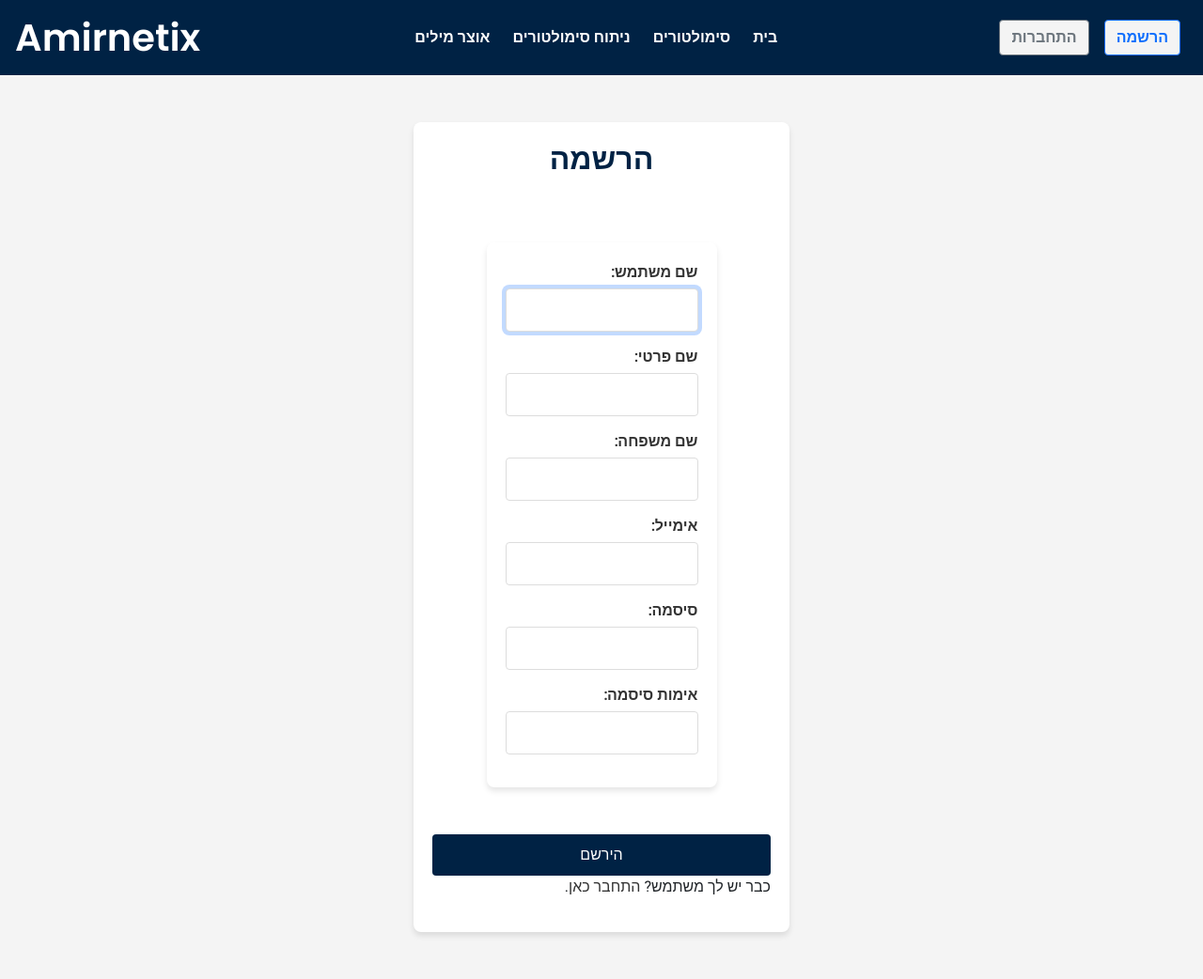
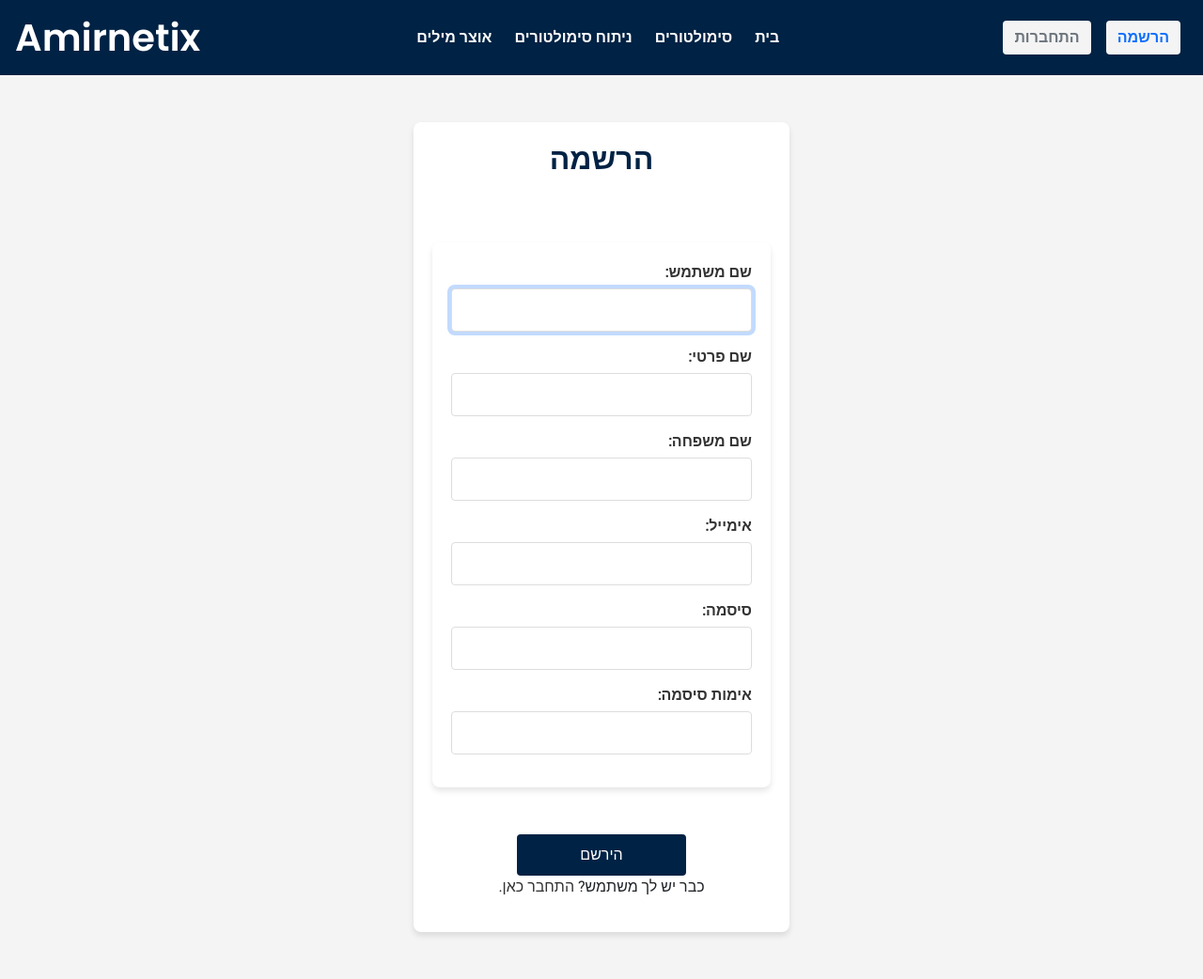
Before and after one commit to ofekrozen/Amirnetix, a Django app: page /register/ in a window 1280 px wide. Shown: the whole page at 94% size. Run offline with Django 4.2, Linux system fonts and the light colour scheme.

Commit message:
center registration

```diff
--- a/Auth/static/Auth/styles.css
+++ b/Auth/static/Auth/styles.css
@@ -65,6 +65,7 @@ nav ul li {
     font-weight: bold;
     margin-left: 8px;
     margin-right: 8px;
+    border: none;
 }
 
 
@@ -76,6 +77,10 @@ nav ul li {
     background-color: white;
     box-shadow: 0 4px 6px rgba(0, 0, 0, 0.1);
     border-radius: 8px;
+    align-items: center;
+}
+.div-submit{
+    text-align: center;
 }
 
 .auth-header {
@@ -116,11 +121,14 @@ nav ul li {
     border: none;
     cursor: pointer;
     border-radius: 4px;
+    text-align: center;
+    width: 50%;
     transition: background-color 0.3s ease;
 }
 
 .auth-form button:hover {
     background-color: #02468a;
+    color: white;
 }
 
 .auth-links {
--- a/Auth/templates/Auth/register.html
+++ b/Auth/templates/Auth/register.html
@@ -22,10 +22,11 @@
             </div>
         {% endif %}
         </div>
-        <form class="auth-form" method="POST" action="{% url 'register' %}">
+        <div class="auth-form">
+        <form  method="POST" action="{% url 'register' %}">
             {% csrf_token %}
-            <div class="auth-container">
-            {{ form.non_field_errors }}
+        <div class="auth-container">
+        {{ form.non_field_errors }}
             <div class="form-group">
                 {{ form.username.label_tag }} {{ form.username }}
             </div>
@@ -45,8 +46,11 @@
                 {{ form.password2.label_tag }} {{ form.password2 }}
             </div>
         </div>
+        <div class="div-submit">
             <button type="submit" class="btn">הירשם</button>
+            <p>כבר יש לך משתמש? <a href="{% url 'login' %}">התחבר כאן</a>.</p>
+        </div>
         </form>
-        <p>כבר יש לך משתמש? <a href="{% url 'login' %}">התחבר כאן</a>.</p>
+        </div>
     </div>
 {% endblock %}
```
Also changed, not shown: db.sqlite3.
